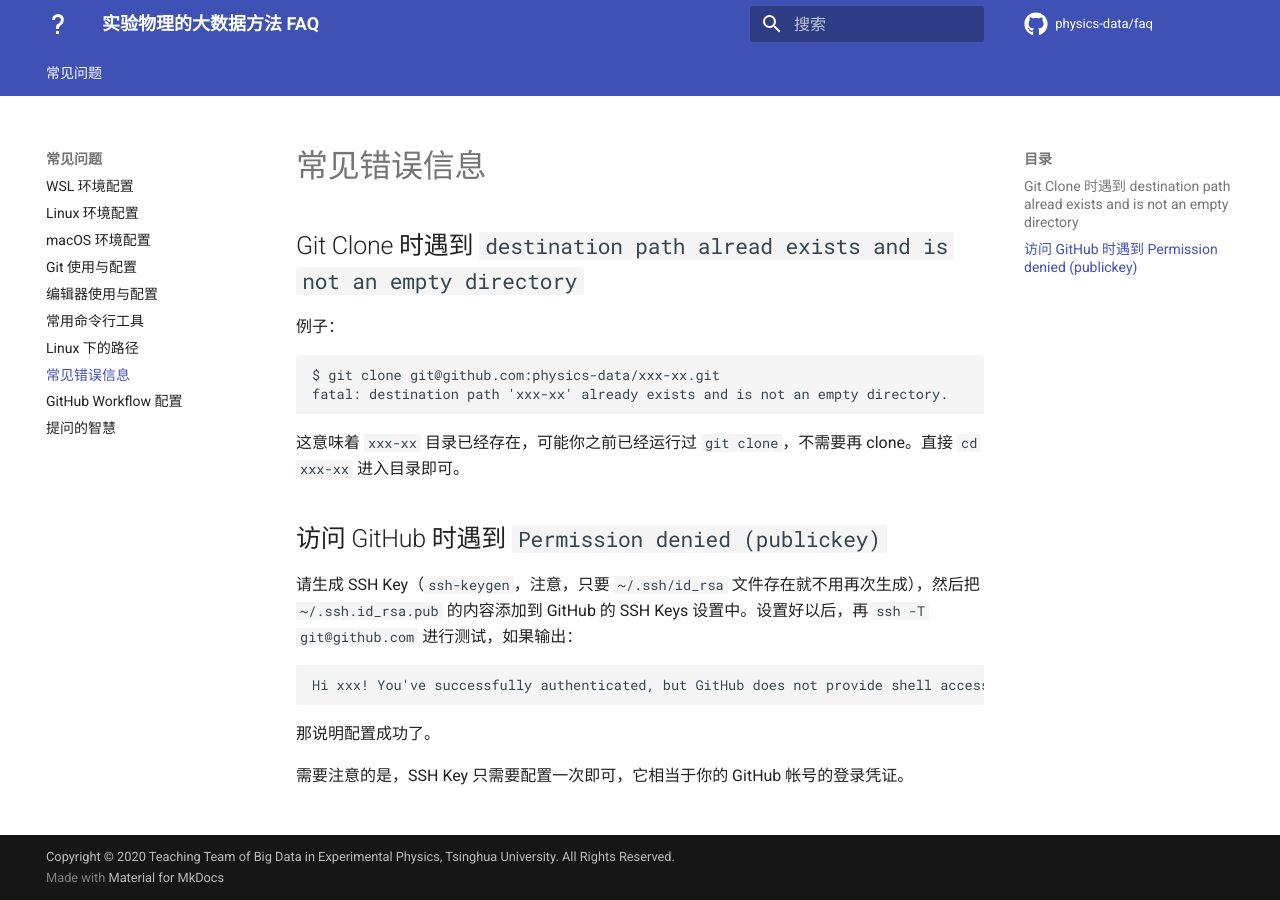
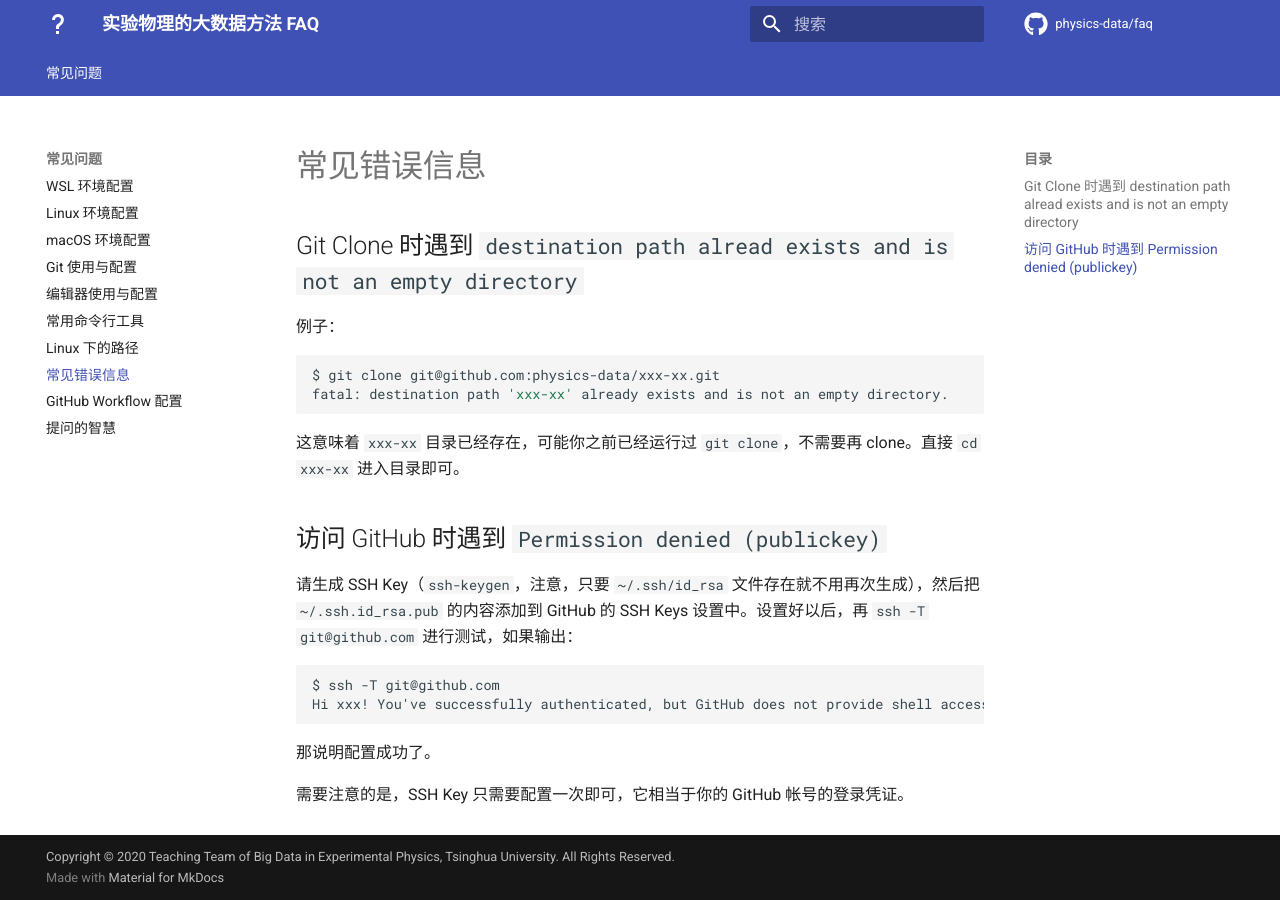
Before and after one commit to physics-data/faq, an MkDocs documentation site: the page built from docs/error.md, in a window 1280 px wide. Built offline with MkDocs 1.6.1 and Material for MkDocs 9.7.7, drawn with Linux system fonts in a browser that asks for light colours; comment, search, counter and statistics services are not loaded.

Commit message:
Minor style tweaks

````diff
--- a/docs/error.md
+++ b/docs/error.md
@@ -2,7 +2,7 @@
 
 例子：
 
-```
+```bash
 $ git clone git@github.com:physics-data/xxx-xx.git
 fatal: destination path 'xxx-xx' already exists and is not an empty directory.
 ```
@@ -13,7 +13,8 @@ fatal: destination path 'xxx-xx' already exists and is not an empty directory.
 
 请生成 SSH Key（`ssh-keygen`，注意，只要 `~/.ssh/id_rsa` 文件存在就不用再次生成），然后把 `~/.ssh.id_rsa.pub` 的内容添加到 GitHub 的 SSH Keys 设置中。设置好以后，再 `ssh -T git@github.com` 进行测试，如果输出：
 
-```
+```bash
+$ ssh -T git@github.com
 Hi xxx! You've successfully authenticated, but GitHub does not provide shell access.
 ```
 
````
Also changed, not shown: docs/editor.md (+4 -4 lines), docs/git.md (+4 -4 lines).
